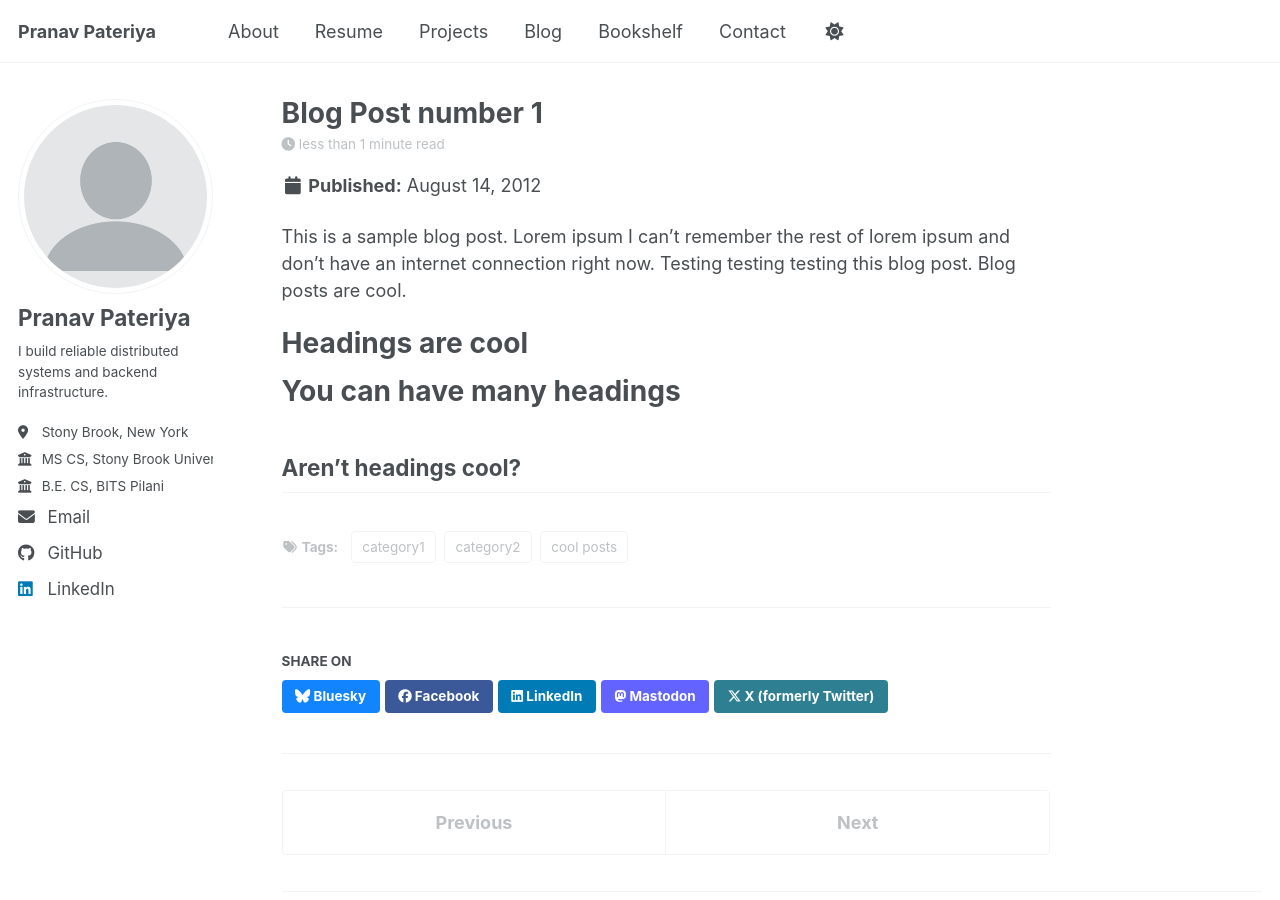
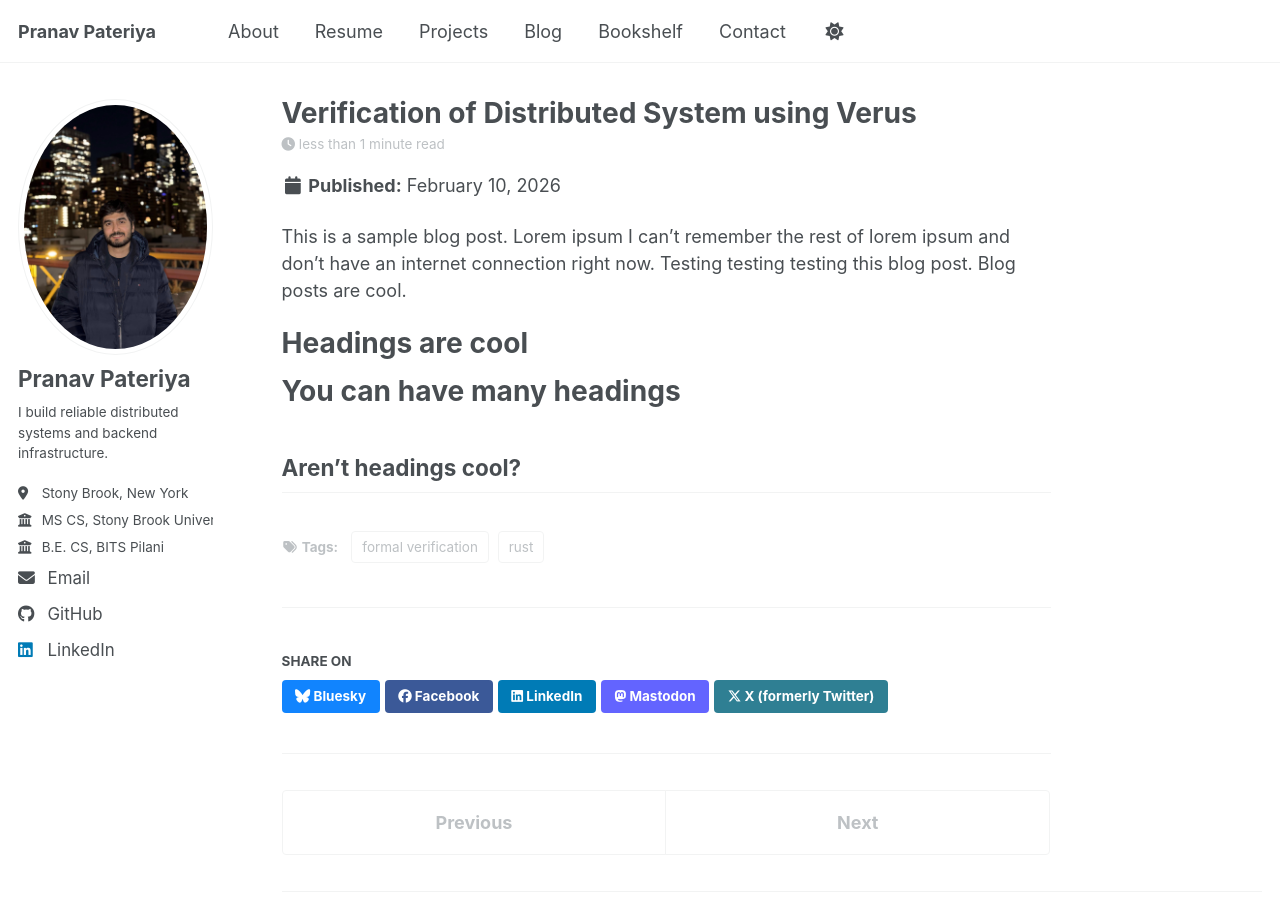
Before and after one commit to pranavp2005/pranavp2005.github.io, a Jekyll site: the page built from _posts/2012-08-14-blog-post-1.md, in a window 1280 px wide and 900 px high. Built offline with Jekyll 4.4.1, drawn with Linux system fonts in a browser that asks for light colours; a script bundle is joined from its source files by our own code; library files that are not in the unit come from our copies.

Commit message:
add my picture

```diff
--- a/_config.yml
+++ b/_config.yml
@@ -23,7 +23,7 @@ repository               : "pranavp2005/pranavp2005.github.io"
 #               Additional customization can be done by editing /_includes/author-profile.html
 author:
   # Biographic information
-  avatar           : "profile.png"
+  avatar           : "my-image.jpg"
   name             : "Pranav Pateriya"
   pronouns         : # example: "she/her"
   bio              : "I build reliable distributed systems and backend infrastructure."
--- a/_posts/2012-08-14-blog-post-1.md
+++ b/_posts/2012-08-14-blog-post-1.md
@@ -1,11 +1,10 @@
 ---
-title: 'Blog Post number 1'
-date: 2012-08-14
-permalink: /posts/2012/08/blog-post-1/
+title: 'Verification of Distributed System using Verus'
+date: 2026-02-10
+permalink: /posts/2026/02/verus1/
 tags:
-  - cool posts
-  - category1
-  - category2
+  - rust
+  - formal verification
 ---
 
 This is a sample blog post. Lorem ipsum I can't remember the rest of lorem ipsum and don't have an internet connection right now. Testing testing testing this blog post. Blog posts are cool.
```
Also changed, not shown: images/my-image.jpg (added).
